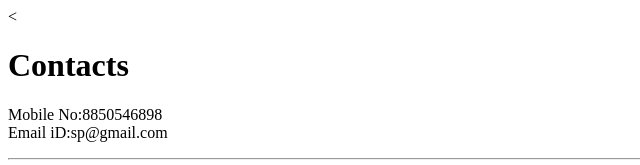
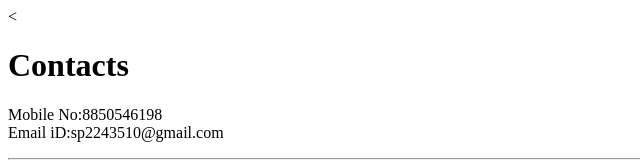
Before and after one commit to Darshan291203/CV, a plain HTML site: page contacts.html in a window 1280 px wide. Shown: the top 165 px of the page, 0-640 px from the left. Drawn offline with Linux system fonts and the light colour scheme.

Commit message:
Update contacts.html

```diff
--- a/contacts.html
+++ b/contacts.html
@@ -8,8 +8,8 @@
     <h1>Contacts</h1>
     <p>
 
-  Mobile No:8850546898<br>
-    Email iD:sp@gmail.com
+  Mobile No:8850546198<br>
+    Email iD:sp2243510@gmail.com
   </p><hr>
       <form action="mailto:sp2243510@gmail.com" name="email" enctype="text/plain" method="post">
 
```
